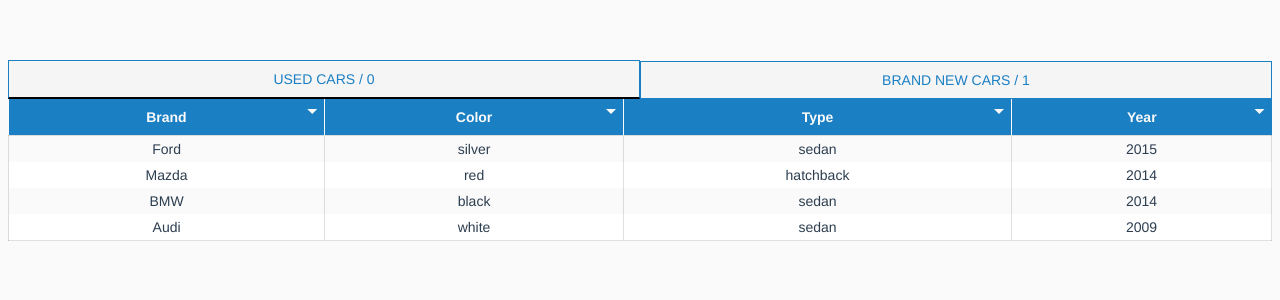
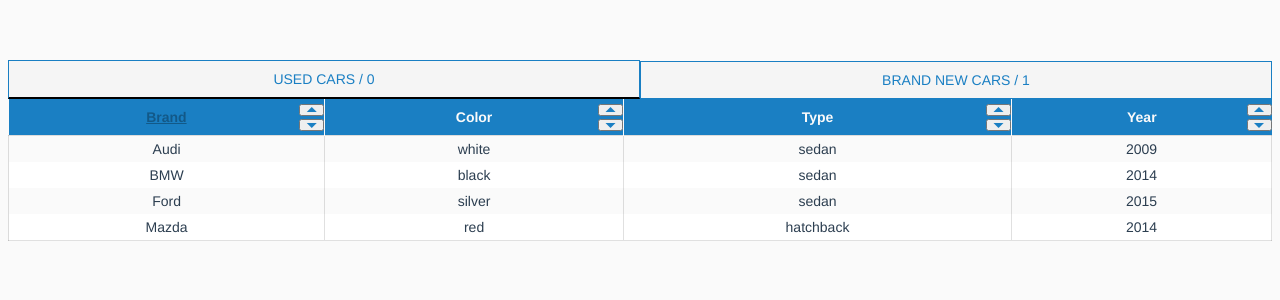
Before and after one commit to russian-stan/vue-flex-table, a Vue app: page / in a window 1280 px wide. Shown: the top 300 px of the page. Built offline with nearby package versions, Linux system fonts and the light colour scheme.

Commit message:
sorting asc & desc

```diff
--- a/src/components/Table.vue
+++ b/src/components/Table.vue
@@ -26,16 +26,29 @@
         <th
          v-for="header in tablesModel[tab].headers"
          :key="header.rowKey"
+         :class="{'active': header.rowKey === currentSort}"
+         @click="sortBy(header.rowKey)"
         >
           {{header.text}}
-          <i class="material-icons sort-icon">arrow_drop_down</i>
+          <button
+           class="sort-btn sort-btn--up"
+           @click="changeSortDir('asc')"
+          >
+            <i class="material-icons">arrow_drop_up</i>
+          </button>
+          <button
+           class="sort-btn sort-btn--down"
+           @click="changeSortDir('desc')"
+          >
+            <i class="material-icons">arrow_drop_down</i>
+          </button>
         </th>
       </draggable>
       </thead>
 
       <tbody>
       <tr
-         v-for="row in tablesModel[tab].rows"
+       v-for="row in sortedItems"
        :key="row.uid"
       >
         <td
@@ -65,6 +78,8 @@
   @Prop({ type: Array }) private readonly tables!: Array<VTable>;
 
   tab = 0;
+  currentSort = 'brand';
+  currentSortDir = 'asc';
   tablesModel: Array<VTable> = [];
 
   created() {
@@ -79,6 +94,29 @@
       if (prop && prop === 'rowKey') acc.push(header[prop]);
       return acc;
     }, [])
+  }
+
+  get sortedItems() {
+    console.log('sortedItems');
+
+    return this.tablesModel[this.tab].rows.sort((a, b) => {
+      const modifier = this.currentSortDir === "asc" ? 1 : -1;
+
+      const x = a[this.currentSort].trim().toLowerCase();
+      const y = b[this.currentSort].trim().toLowerCase();
+
+      if (x < y) return -1 * modifier;
+      if (x > y) return 1 * modifier;
+      return 0;
+    });
+  }
+
+  sortBy(colName: string) {
+    if (this.currentSort !== colName) this.currentSort = colName;
+  }
+
+  changeSortDir(dir: 'asc' | 'desc') {
+    this.currentSortDir = dir
   }
 }
 </script>
@@ -134,10 +172,36 @@
         border-right: 1px solid rgba(#fafafa, 0.12);
       }
 
-      .sort-icon {
+      .sort-btn {
         position: absolute;
-        top: 0;
         right: 0;
+        display: flex;
+        align-items: center;
+        justify-content: center;
+        width: 25px;
+        height: 12px;
+        outline: none;
+        margin: 0;
+        padding: 0;
+        cursor: pointer;
+
+        &--up {
+          top: 5px;
+        }
+
+        &--down {
+          top: 20px;
+        }
+
+        .material-icons {
+          line-height: 12px;
+          color: #1a7fc3;
+        }
+      }
+
+      &.active {
+        color: rgba(#000000, 0.3);
+        text-decoration: underline;
       }
     }
 
```
Lines whose indentation alone changed are shown as unchanged.
